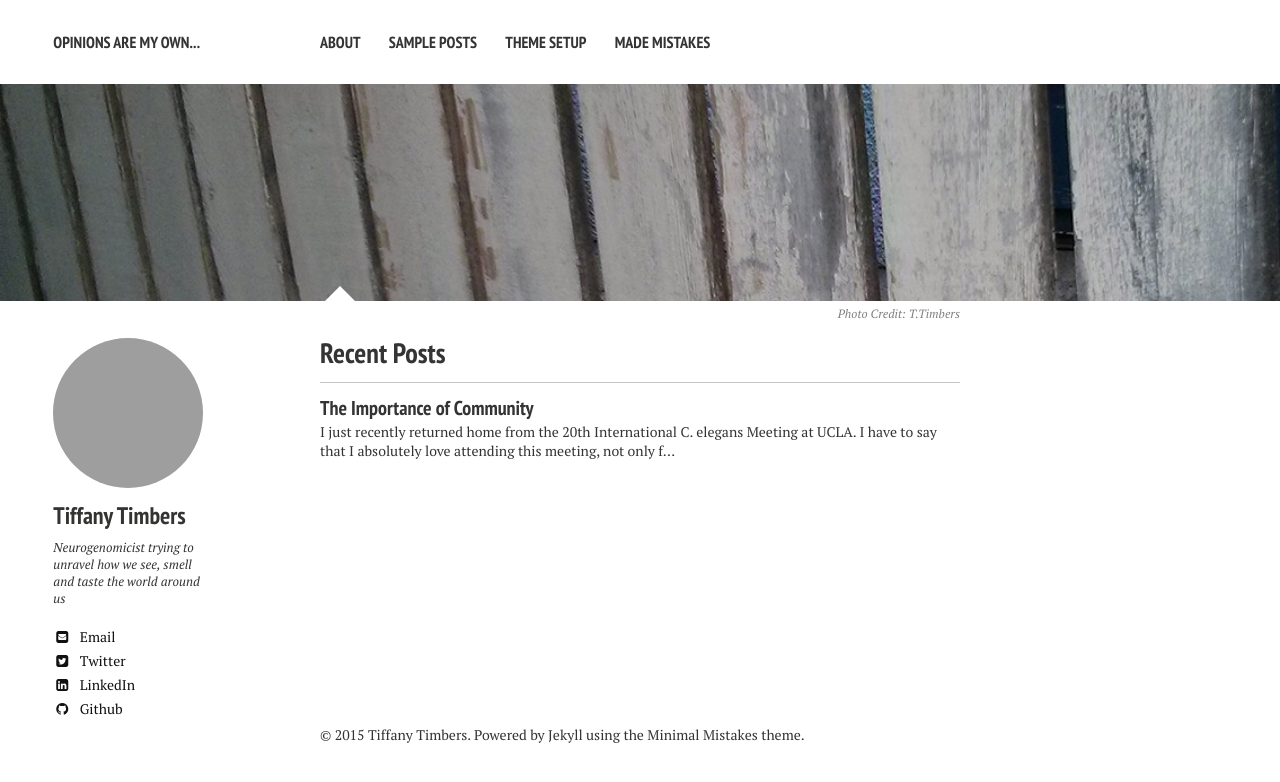
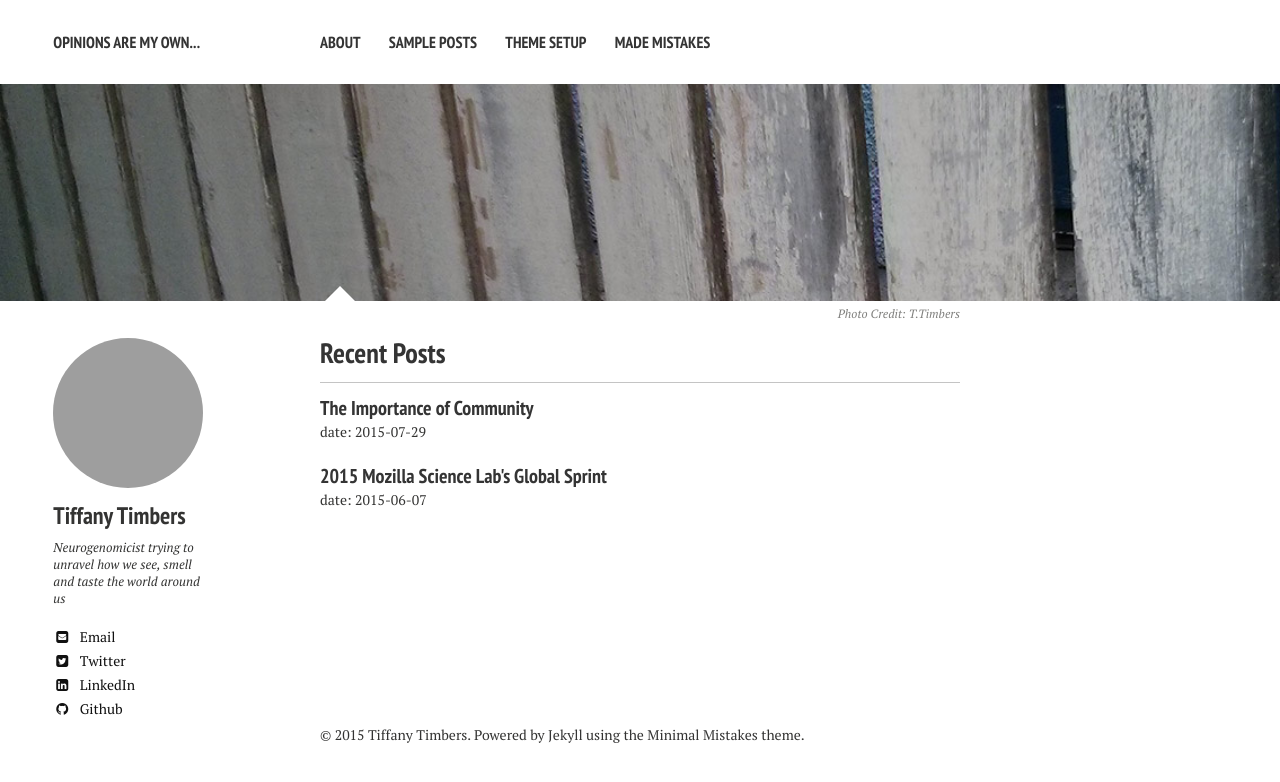
Before and after one commit to ttimbers/ttimbers.github.io, a Jekyll site: the page built from index.md, in a window 1280 px wide. Shown: the top 782 px of the page. Built offline with Jekyll 4.4.1, drawn with Linux system fonts in a browser that asks for light colours; nearby versions of some CDN libraries; part of the change alters nothing that is shown; grey boxes are pictures that could not be loaded.

Commit message:
Added global sprint blog post

```diff
--- a/_posts/2015-07-29-the-importance-of-community.markdown
+++ b/_posts/2015-07-29-the-importance-of-community.markdown
@@ -10,6 +10,8 @@ image:
   feature:
 date: 2015-07-29T20:18:11-07:00
 ---
+date: 2015-07-29
+
 
 I just recently returned home from the 20th International *C. elegans* Meeting at
 UCLA. I have to say that I absolutely love attending this meeting, not only for the
--- /dev/null
+++ b/_posts/2015-09-26-2015-mozilla-science-labs-global-sprint.markdown
@@ -0,0 +1,73 @@
+---
+layout: post
+title: 2015 Mozilla Science Lab's Global Sprint
+modified:
+categories:
+excerpt:
+tags: []
+image:
+  feature:
+date: 2015-06-07T20:29:46-07:00
+---
+date: 2015-06-07
+
+
+Last Thursday and Friday I participated in the
+<a href="https://www.mozillascience.org/global-sprint-2015">Mozilla Science Lab's Global
+Sprint</a> at Mozilla's office in Vancouver. A sprint (or hackathon) is an event where
+people gather together to contribute intensively and collaboratively on software projects.
+This year, Mozilla's Global Sprint spread across 2 days, with researchers from 10
+different countries working on ~ 44 open source science and/or education projects between
+the hours of 9am - 5pm in their respective time zones. This resulted in ~ 50-70
+researchers at any given time working on these projects for ~ 53 hours consecutively!
+A list of the contributors and the software products we worked on can be seen in the
+<a href="https://etherpad.mozilla.org/sciencelab-2015globalsprint">planning etherpad</a>.
+
+<p>This was the first sprint/hackathon that I ever participated in and I wasn't really sure
+what to expect. When I arrived, the site host, Mozilla's Community Manager -
+<a href="https://github.com/BillMills">Bill Mills</a>, helped me connect to the community
+IRC chatroom so I could chat with all the other researchers participating at the sprint,
+directed me to projects I could help on (I chose to help with
+<a href="https://github.com/goyalsid/phageParser">phageParser</a>), as well as connected
+me to the project lead, Madeline Bonsma, via video conference so we could discuss how I
+could help. Two others at the Vancouver site,
+<a href="http://www.daisieirishuang.com/">Daisie Huang</a> and Evan Morien, jumped in
+with me on the project and together we submitted two pull requests with two perl scripts
+which (hopefully) helped move the project forward.
+
+<p>At the sprint, I also ran into <a href="http://sjackman.github.io/">Shaun Jackman</a>,
+who was leading development on <a href="http://brew.sh/">Homebrew</a> at the sprint.
+Homebrew is package manager for Mac OS X, which essentially helps you install stuff that
+you need that Apple didn't. In my research, I utilize a scientific software package called
+the <a href="http://sourceforge.net/projects/mwt/">Multi-worm Tracker</a> to analyze the
+behaviour of a microscopic nematode worm, C. elegans. This very useful software, developed
+by Rex Kerr, requires that I pass Java a .jar file for every file that I want to analyze.
+This is very annoying when writing scripts that I want to share with other researchers as
+everyone seems to install this .jar file in a different place on their computer, thus the
+path to the .jar file has to be set on every machine. At the sprint, Shaun showed me that
+you can write a shell script that calls the .jar file, and place that shell script in the
+executable PATH so that you no longer need to specify where the .jar file is on the
+computer. EXTREMELY helpful for me!
+
+<p>Further, because I collaborate with a lot of people who are only vaguely familiar with
+the shell, he also helped me build a Homebrew formula for the Multi-worm tracker. Now by
+copying two lines of code in the Shell (which is the same on any OS X or Linux machine) my
+collaborators can use Homebrew to automatically generate the necessary shell script to put
+the .jar file call in the executable path. I have already adopted this for two analysis
+projects I am working on:
+<a href="https://github.com/ttimbers/IBRO/tree/master/Habituation_probability"> analyzing
+reversal probability</a> and
+<a href="https://github.com/ttimbers/MWT_Locomotion_summary_analysis">basal locomotion</a>.
+
+<p>My next challenge is to find/make something this easy for my collaborators who use
+Windows. I welcome any advice/helpful hints to do this from anyone familiar with this. I
+really care about cross-platform compatibility to make sharing as easy as possible. I
+think the easier it is, the less barriers there are for code re-use and collaboration.
+
+<P>All and all, I found the sprint super fun, and I learned a ton. Many thanks to the
+Science Lab for organizing, Bill Mills for being an awesome host at the Vancouver site,
+and the super fun atmosphere created by the Vancouver participants (Daisie Huang,
+Andrew MacDonald, Shaun Jackman, Evan Morien and Andy Teucher). Next year I am hoping to
+participate as a project lead to make some more progress on further developing the open
+source, Multi-worm tracker software with the goal of making it more user friendly and
+standardizing analysis pipelines.
```
